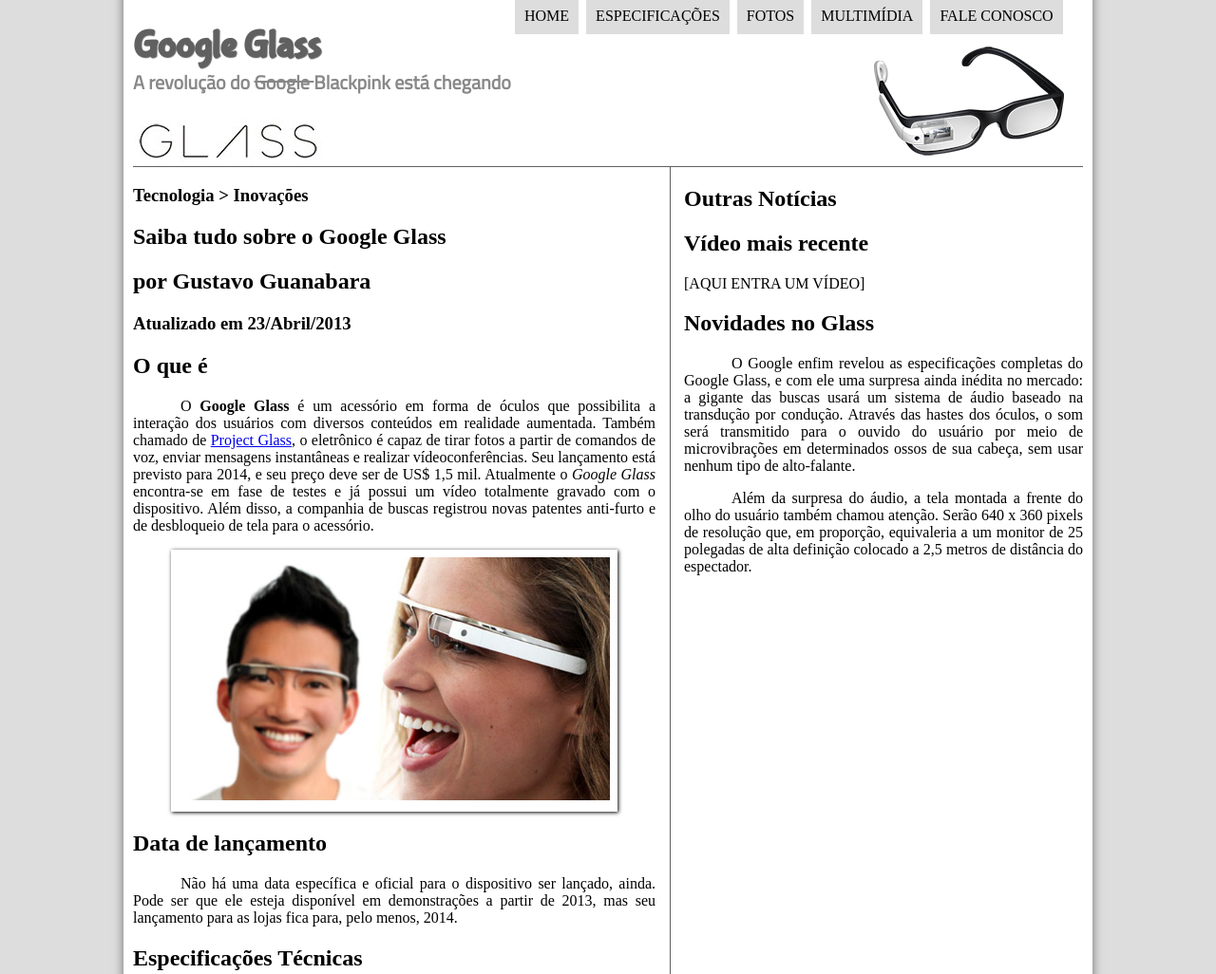
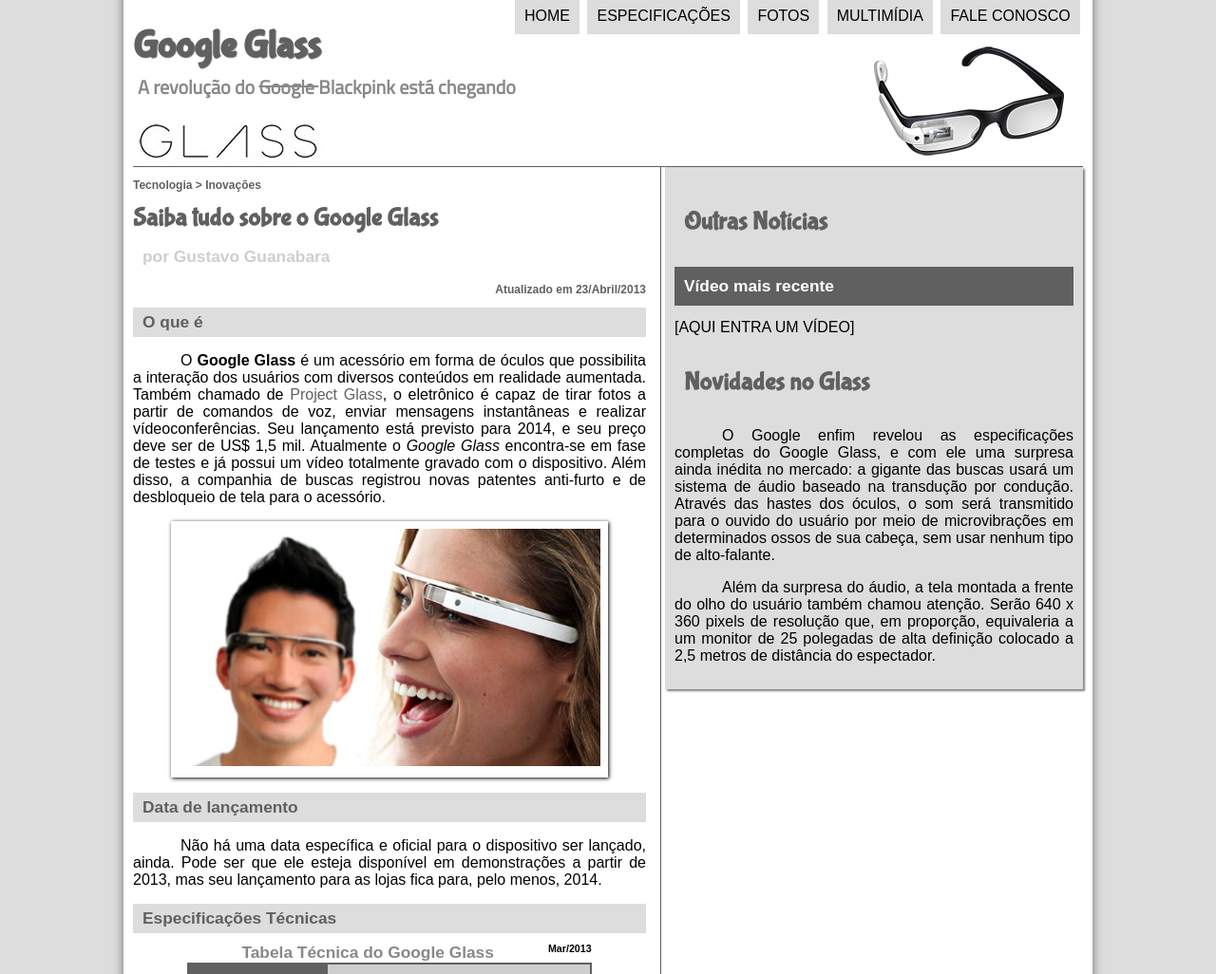
Before and after one commit to toiinnn/curso-html5, a plain HTML site: page index.html in a window 1280 px wide. Shown: the top 1026 px of the page at 95% size. Drawn offline with Linux system fonts and the light colour scheme.

Commit message:
Melhorias visuais na interface

```diff
--- a/_css/estilo.css
+++ b/_css/estilo.css
@@ -1,12 +1,13 @@
 @charset "UTF-8";
 @import url('https://fonts.googleapis.com/css?family=Titillium+Web');
 @font-face {
-	font-family:'Momentos';
+	font-family:'FonteLogo';
 	src: url('../_fonts/bubblegum-sans-regular.otf');
 }
 body {
 	 background-color: #dddddd;
 	 color: rgba(0,0,0,1);
+	 font-family: Arial, sans-serif;
 }
 
 div#interface {
@@ -22,6 +23,15 @@ p {
 	text-indent: 50px;
 }
 
+a {
+	color: #606060;
+	text-decoration: none;
+}
+
+a:hover{
+	text-decoration: underline;
+}
+
 header#cabecalho img#icone {
 	position: absolute;
 	left: 920px;
@@ -35,7 +45,7 @@ header#cabecalho {
 }
 
 header#cabecalho h1 {
-	font-family: 'Momentos', sans-serif;
+	font-family: 'FonteLogo', sans-serif;
 	font-size: 30pt;
 	padding: 0px;
 	color: #606060;
@@ -49,6 +59,7 @@ header#cabecalho h2 {
 	color: #888888;
 	font-size: 15pt;
 	margin-top: 0px;
+	padding: 5px;
 }
 
 figure.foto-legenda {
@@ -121,9 +132,9 @@ nav#menu a:hover {
 	text-decoration: underline;
 }
 
-section#corpo {
+section#corpo  {
 	display: block;
-	width: 550px;
+	width: 540px;
 	float: left;
 	border-right: 1px solid #606060;
 	padding-right: 15px;
@@ -133,6 +144,24 @@ aside#lateral {
 	display: block;
 	width: 420px;
 	float: right;
+	background-color: #dddddd;
+	padding: 10px;
+	box-shadow: 2px 2px 2px rgba(0,0,0, 0.5);
+}
+
+aside#lateral h1 {
+	font-family: 'FonteLogo', sans-serif;
+	font-size: 20pt;
+	color: #606060;
+	padding: 10px;
+}
+
+aside#lateral h2 {
+	background-color: #606060;
+	font-size: 13pt;
+	color: #ffffff;
+	padding: 10px;
+
 }
 
 footer#rodape {
@@ -142,16 +171,6 @@ footer#rodape {
 
 footer#rodape p {
 	text-align: center;
-}
-
-footer#rodape a {
-	color: #000000;
-	text-decoration: none;
-}
-
-footer#rodape a:hover {
-	color: #0000ff;
-	text-decoration: underline;
 }
 
 table#tabela {
@@ -190,3 +209,35 @@ table#tabela caption span {
 	color: #000000;
 	font-size: 8pt;
 }
+
+article#noticia-principal h2{
+	font-size: 13pt;
+	color: #606060;
+	background-color: #dddddd;
+	padding: 5px 0px 5px   10px;
+	margin: 10px 0px 10px 0px;
+}
+
+header#cabecalho-artigo h1{
+	font-family: 'FonteLogo', sans-serif;
+	font-size: 20pt;
+	color: #606060;
+	margin-bottom: 0px;
+	margin-top: 0px;
+}
+
+header#cabecalho-artigo h2{
+	font-size: 13pt;
+	color: #cecece;
+	background-color: #ffffff;
+
+}
+
+header#cabecalho-artigo h3{
+	font-size: 12px;
+	color: #606060;
+}
+
+.direita {
+	text-align: right;
+}
--- a/index.html
+++ b/index.html
@@ -8,7 +8,6 @@
 
 	<body>
 	<div id="interface">
-
 		<header id="cabecalho">
 			<hgroup>
 				<h1> Google Glass </h1>
@@ -30,12 +29,15 @@
 		</header>
 
 		<section id="corpo">
-			<hgroup>
-			<h3> Tecnologia > Inovações </h3>
-			<h1>Saiba tudo sobre o Google Glass</h1>
-			<h2>por Gustavo Guanabara</h2>
-			<h3> Atualizado em 23/Abril/2013 </h3>
-			</hgroup>
+			<article id="noticia-principal">
+				<header id="cabecalho-artigo">
+					<hgroup>
+						<h3> Tecnologia > Inovações </h3>
+						<h1>Saiba tudo sobre o Google Glass</h1>
+						<h2>por Gustavo Guanabara</h2>
+						<h3 class="direita"> Atualizado em 23/Abril/2013 </h3>
+					</hgroup>
+				</header>
 			<h2> O que é </h2>
 
 			<p> O <span style="font-weight: 900;"> Google Glass</span> é um acessório em forma de óculos que possibilita a interação dos usuários com diversos conteúdos em realidade aumentada. Também chamado de <a href="https://glass.google.com" target="_blank"> Project Glass</a>, o eletrônico é capaz de tirar fotos a partir de comandos de voz, enviar mensagens instantâneas e realizar vídeoconferências. Seu lançamento está previsto para 2014, e seu preço deve ser de US$ 1,5 mil. Atualmente o <em> Google Glass</em> encontra-se em fase de testes e já possui um vídeo totalmente gravado com o dispositivo. Além disso, a companhia de buscas registrou novas patentes anti-furto e de desbloqueio de tela para o acessório. </p>
@@ -46,10 +48,10 @@
 			</figure>
 
 
-			<h1> Data de lançamento </h1>
+			<h2> Data de lançamento </h2>
 			<p> Não há uma data específica e oficial para o dispositivo ser lançado, ainda. Pode ser que ele esteja disponível em demonstrações a partir de 2013, mas seu lançamento para as lojas fica para, pelo menos, 2014.</p>
 
-			<h1>Especificações Técnicas</h1>
+			<h2>Especificações Técnicas</h2>
 
 			<table id="tabela">
 				<caption> Tabela Técnica do Google Glass <span> Mar/2013  </span>  </caption>
@@ -63,13 +65,14 @@
 
 			</table>
 
-			<h1>Como funciona</h1>
+			<h2>Como funciona</h2>
 			<p> De acordo com fontes próximas do Google, os óculos vão contar com uma pequena tela de LCD ou AMOLED na parte superior e em frente aos olhos do usuário. Com o uso de uma câmera e GPS, você pode se situar, assim como selecionar opções com o movimento da cabeça</p>
 
-			<h1>O que você pode fazer com o Google Glasses</h1>
+			<h2>O que você pode fazer com o Google Glasses</h2>
 			<p>O vídeo de divulgação do Google mostra que você pode se transformar em uma espécie de “super-&shy;humano”, já que o aparelho pode indicar a quantos metros você está de seu destino, se o metrô está aberto ou fechado, mostrar o clima, agenda e até mesmo permitir que você marque encontros apenas com comandos de voz.</p>
 
 			[AQUI ENTRA UM VÍDEO]
+			</article>
 		</section>
 
 		<aside id="lateral">
```
